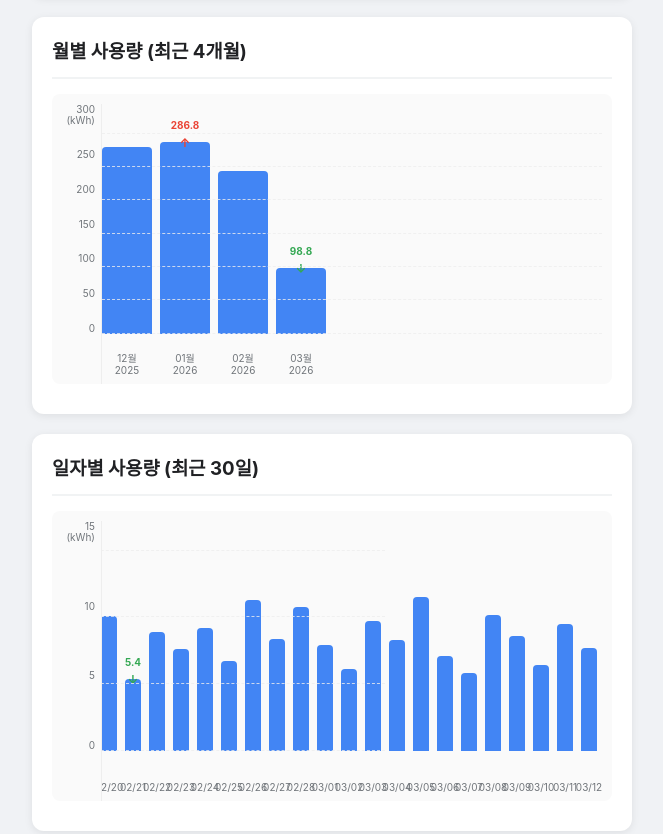
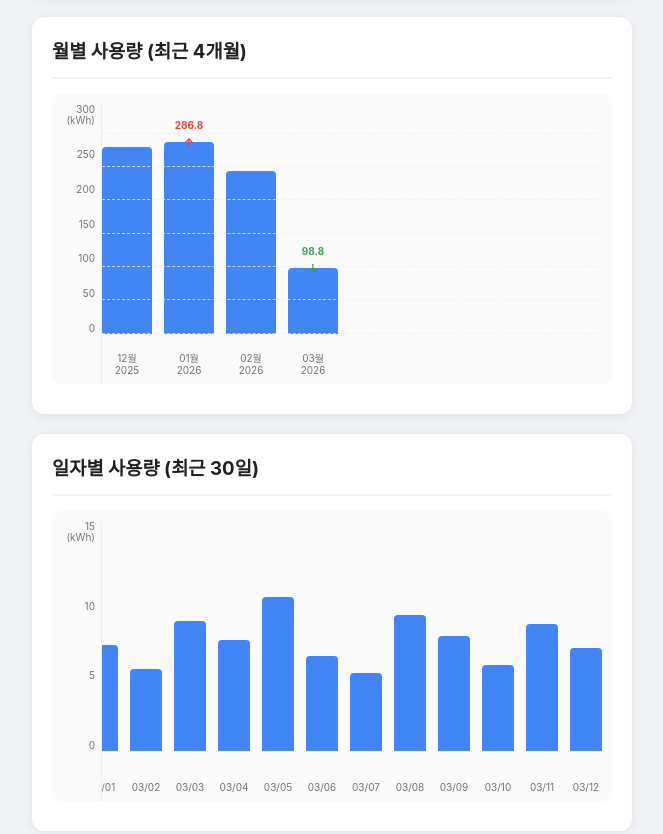
Before and after one commit to danielk0121/energytracker, a plain HTML site: page prototype/index.html in a window 1280 px wide. Shown: the part 598-1432 px from the top of the page, without its empty margins (308-971 px from the left). Drawn offline with Linux system fonts and the light colour scheme.

Commit message:
feat: 일자별 차트 막대 폭 및 간격 확대 (가독성 개선)

```diff
--- a/prototype/index.html
+++ b/prototype/index.html
@@ -36,7 +36,7 @@
         /* 차트 래퍼 및 y축 */
         .chart-wrapper { display: flex; height: 280px; background: #fafafa; border-radius: 8px; padding: 10px 10px 0 10px; position: relative; margin-bottom: 10px; }
         .y-axis { display: flex; flex-direction: column-reverse; justify-content: space-between; width: 40px; padding-bottom: 50px; border-right: 1px solid #eee; font-size: 10px; color: #70757a; text-align: right; padding-right: 6px; box-sizing: border-box; line-height: 1.1; }
-        .chart-container { flex: 1; display: flex; align-items: flex-end; gap: 8px; padding-bottom: 50px; overflow-x: auto; overflow-y: hidden; position: relative; scroll-behavior: smooth; cursor: grab; }
+        .chart-container { flex: 1; display: flex; align-items: flex-end; gap: 12px; padding-bottom: 50px; overflow-x: auto; overflow-y: hidden; position: relative; scroll-behavior: smooth; cursor: grab; }
         .chart-container:active { cursor: grabbing; }
 
         /* 스크롤바 숨기기 */
@@ -46,7 +46,8 @@
         /* 그리드 라인 (막대보다 앞에 오도록 설정) */
         .grid-line { position: absolute; left: 0; right: 0; border-top: 1px dashed rgba(238, 238, 238, 0.8); z-index: 2; pointer-events: none; }
 
-        .bar { background-color: #4285f4; border-radius: 4px 4px 0 0; min-width: 16px; position: relative; cursor: pointer; z-index: 1; transition: transform 0.2s; pointer-events: none; }
+        /* 막대 폭을 32px로 확장 */
+        .bar { background-color: #4285f4; border-radius: 4px 4px 0 0; min-width: 32px; position: relative; cursor: pointer; z-index: 1; transition: transform 0.2s; pointer-events: none; }
         .bar-label { position: absolute; bottom: -42px; left: 50%; transform: translateX(-50%); font-size: 10px; color: #70757a; white-space: nowrap; text-align: center; line-height: 1.2; z-index: 3; }
 
         /* 최소/최대 강조 라벨 */
@@ -186,7 +187,6 @@
                     let dayOffset = 1;
 
                     for (let i = 0; i < files.length; i++) {
-                        // 사진 1: 3개, 사진 2: 2개, 사진 3 이상: 1개
                         let dataCount = (i === 0) ? 3 : (i === 1 ? 2 : 1);
 
                         for (let j = 0; j < dataCount; j++) {
```
